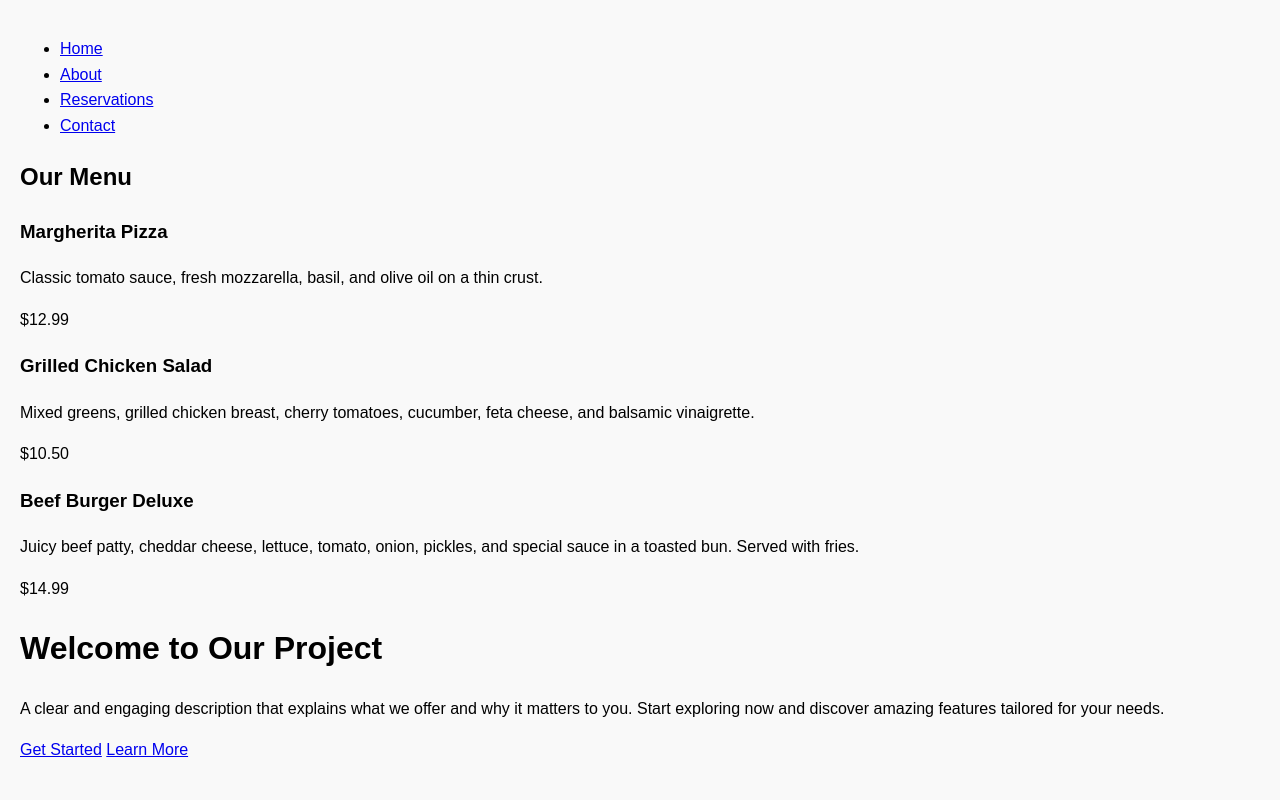
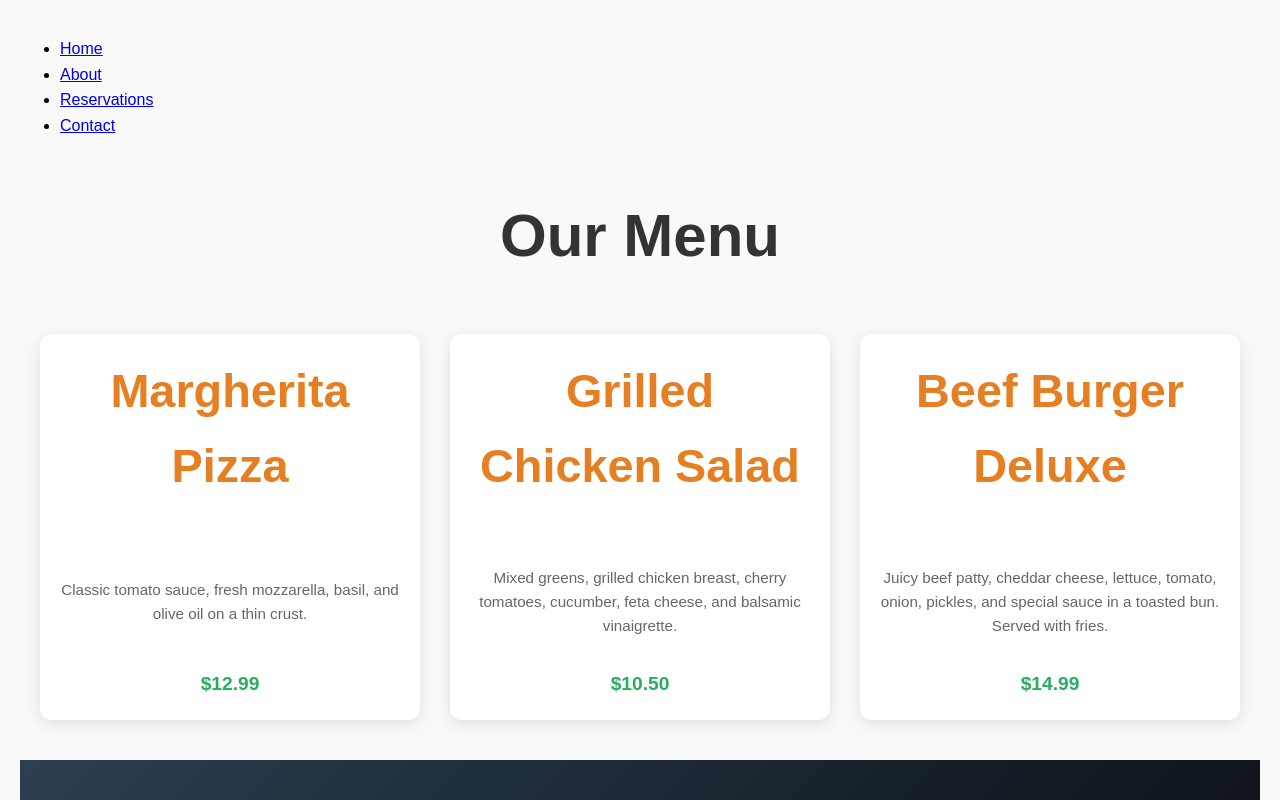
Before and after one commit to mahmoedelboraey/NILEBITES-LANDING1, a plain HTML site: page index.html in a window 1280 px wide. Shown: the top 800 px of the page. Drawn offline with Linux system fonts and the light colour scheme.

Commit message:
add classes to html

```diff
--- a/index.html
+++ b/index.html
@@ -19,31 +19,29 @@
   </body>
 </html>
 
-  <!-- Menu Cards -->
-<section>
+<section class="section-title">
   <h2>Our Menu</h2>
 
-  <div>
-    <!-- Card 1 -->
-    <div>
+  <div class="menu-grid">
+
+    <div class="menu-card">
       <h3>Margherita Pizza</h3>
       <p>Classic tomato sauce, fresh mozzarella, basil, and olive oil on a thin crust.</p>
-      <span>$12.99</span>
+      <span class="price">$12.99</span>
     </div>
 
-    <!-- Card 2 -->
-    <div>
+    <div class="menu-card">
       <h3>Grilled Chicken Salad</h3>
       <p>Mixed greens, grilled chicken breast, cherry tomatoes, cucumber, feta cheese, and balsamic vinaigrette.</p>
-      <span>$10.50</span>
+      <span class="price">$10.50</span>
     </div>
 
-    <!-- Card 3 -->
-    <div>
+    <div class="menu-card">
       <h3>Beef Burger Deluxe</h3>
       <p>Juicy beef patty, cheddar cheese, lettuce, tomato, onion, pickles, and special sauce in a toasted bun. Served with fries.</p>
-      <span>$14.99</span>
+      <span class="price">$14.99</span>
     </div>
+
   </div>
 </section>
 <!-- Hero Section -->
--- a/style.css
+++ b/style.css
@@ -52,7 +52,8 @@
     margin-top: 15px;
     font-weight: bold;
     color: #27ae60;
-    font-size: 1.2rem;
+    font-size: 1.2rem;}
+
 header[role="banner"] {
     background: linear-gradient(135deg, #2c3e50 0%, #000000 100%);
     height: 80vh;
```
